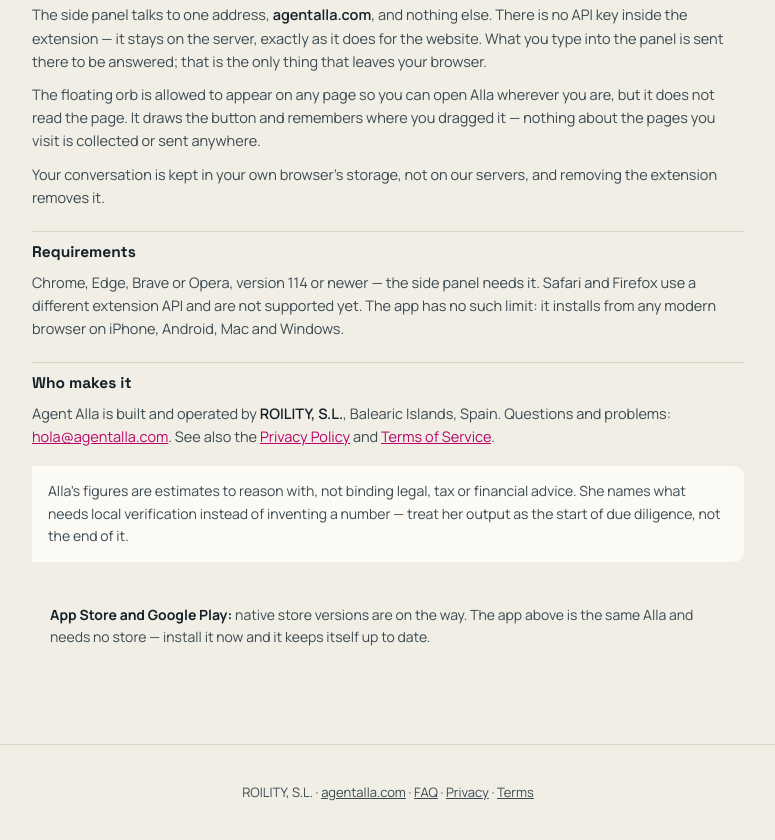
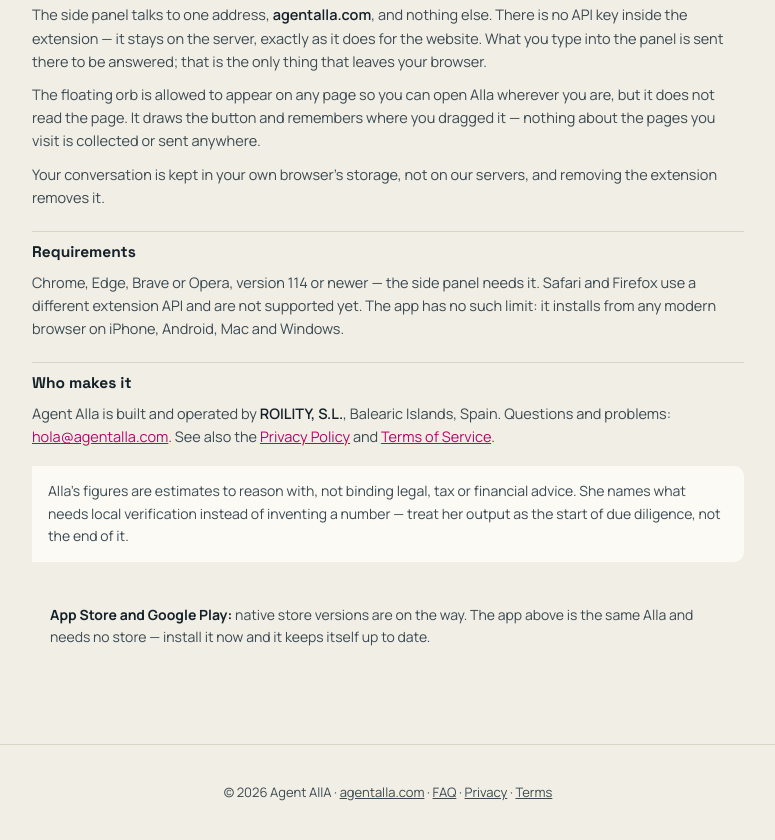
Before and after one commit to burhart-maker/agent-ALLA, a plain HTML site: page site/download.html in a window 1280 px wide. Shown: the part 1146-1986 px from the top of the page, without its empty margins (252-1027 px from the left). Drawn offline with Linux system fonts and the light colour scheme.

Commit message:
v69: download footer becomes (c) 2026 Agent AllA

```diff
--- a/site/download.html
+++ b/site/download.html
@@ -334,7 +334,7 @@
 </main>
 
 <footer class="legal-foot">
-  <p>ROILITY, S.L. · <a href="index.html">agentalla.com</a> · <a href="faq.html">FAQ</a> · <a href="privacy.html">Privacy</a> · <a href="terms.html">Terms</a></p>
+  <p>&copy; 2026 Agent AllA · <a href="index.html">agentalla.com</a> · <a href="faq.html">FAQ</a> · <a href="privacy.html">Privacy</a> · <a href="terms.html">Terms</a></p>
 </footer>
 
 <script src="download.js"></script>
```
